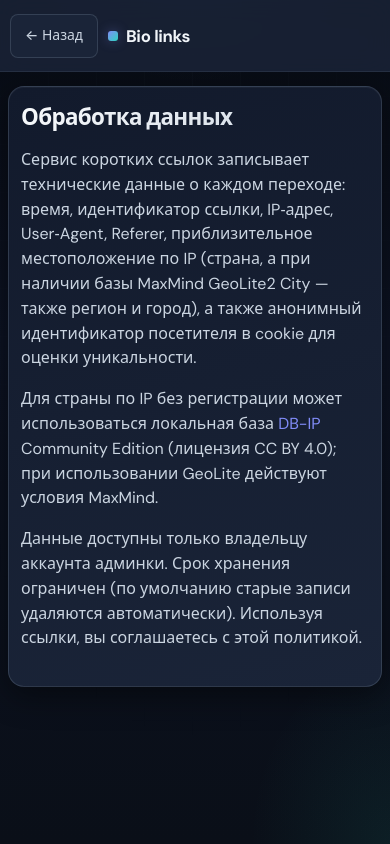
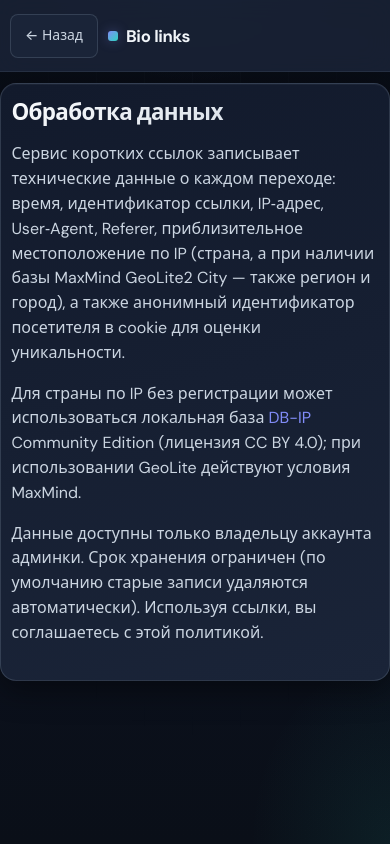
Before and after one commit to Progery222/clicks, a FastAPI app: page /privacy in a window 390 px wide. Run offline with FastAPI, Linux system fonts and the light colour scheme; parts of the project's set-up code (start-up, migrations or seed data) failed here and were passed over.

Commit message:
Мобильный layout: нулевые боковые отступы у .main, gutter перенесён в .card
Co-authored-by: Cursor <cursoragent@cursor.com>

```diff
--- a/app/static/style.css
+++ b/app/static/style.css
@@ -2300,19 +2300,22 @@ button[type="submit"].btn-primary {
   .main {
     width: 100%;
     max-width: none;
-    padding-left: max(0.5rem, env(safe-area-inset-left));
-    padding-right: max(0.5rem, env(safe-area-inset-right));
-    padding-bottom: max(1.75rem, env(safe-area-inset-bottom));
-  }
-
-  .card:not(.card--flush) {
-    padding: 1.15rem 0.75rem;
-  }
-
-  .card.card--flush {
+    margin: 0;
     padding-left: 0;
     padding-right: 0;
-    padding-top: 1rem;
+    padding-top: 0.65rem;
+    padding-bottom: max(1.75rem, env(safe-area-inset-bottom));
+  }
+
+  .card:not(.card--flush) {
+    padding: 1rem max(0.65rem, env(safe-area-inset-right)) 1.15rem
+      max(0.65rem, env(safe-area-inset-left));
+  }
+
+  .card.card--flush {
+    padding-left: max(0.65rem, env(safe-area-inset-left));
+    padding-right: max(0.65rem, env(safe-area-inset-right));
+    padding-top: 0.85rem;
     padding-bottom: 0;
   }
 
```
